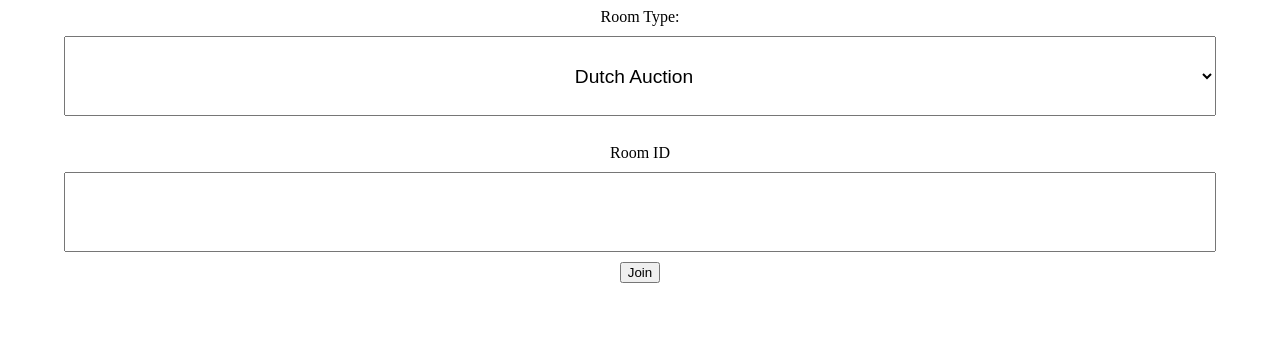
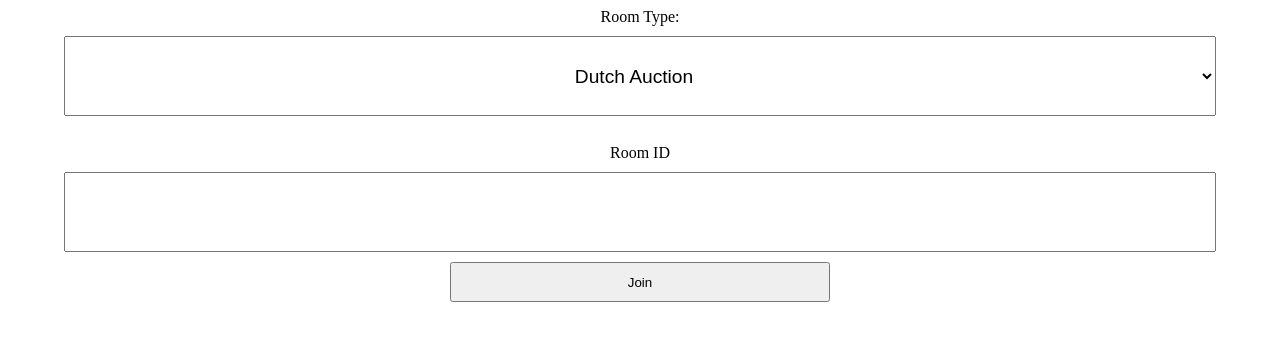
Before and after one commit to gabedonnan/DissDjango, a Django app: page /join in a window 1280 px wide. Shown: the top 341 px of the page. Run offline with Django 5.2, Linux system fonts and the light colour scheme.

Commit message:
join page visual change

```diff
--- a/sim/templates/sim/join_page.html
+++ b/sim/templates/sim/join_page.html
@@ -25,7 +25,7 @@
             box-shadow: 0 0 5px rgba(0, 123, 255, 0.5);
         }
 
-        button {
+        #join_button {
             width: 30%;
             height: 40px;
         }
@@ -45,7 +45,7 @@
         <br>
         <label for="room_id">Room ID</label>
         <input id="room_id" type="text" name="room_id">
-        <input type="submit" value="Join">
+        <input type="submit" id="join_button" value="Join">
 
         <script>
 
```
